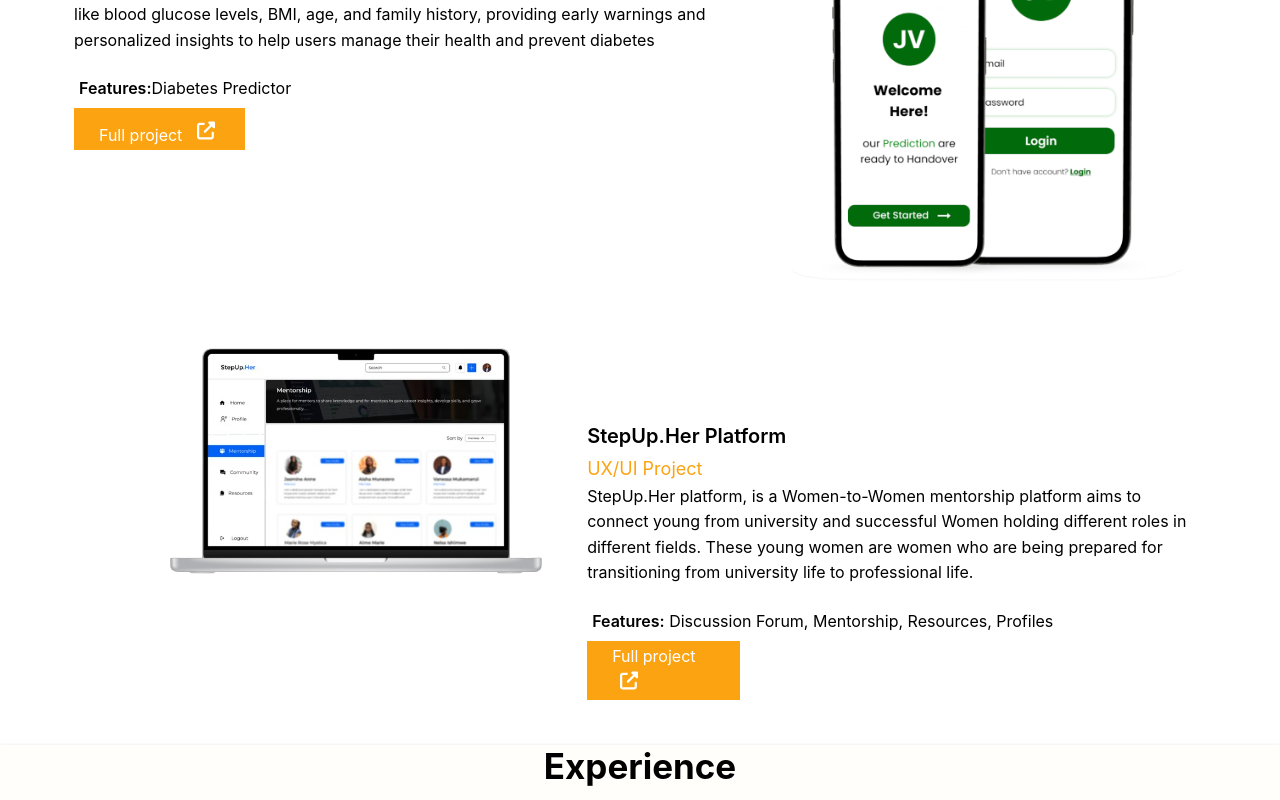
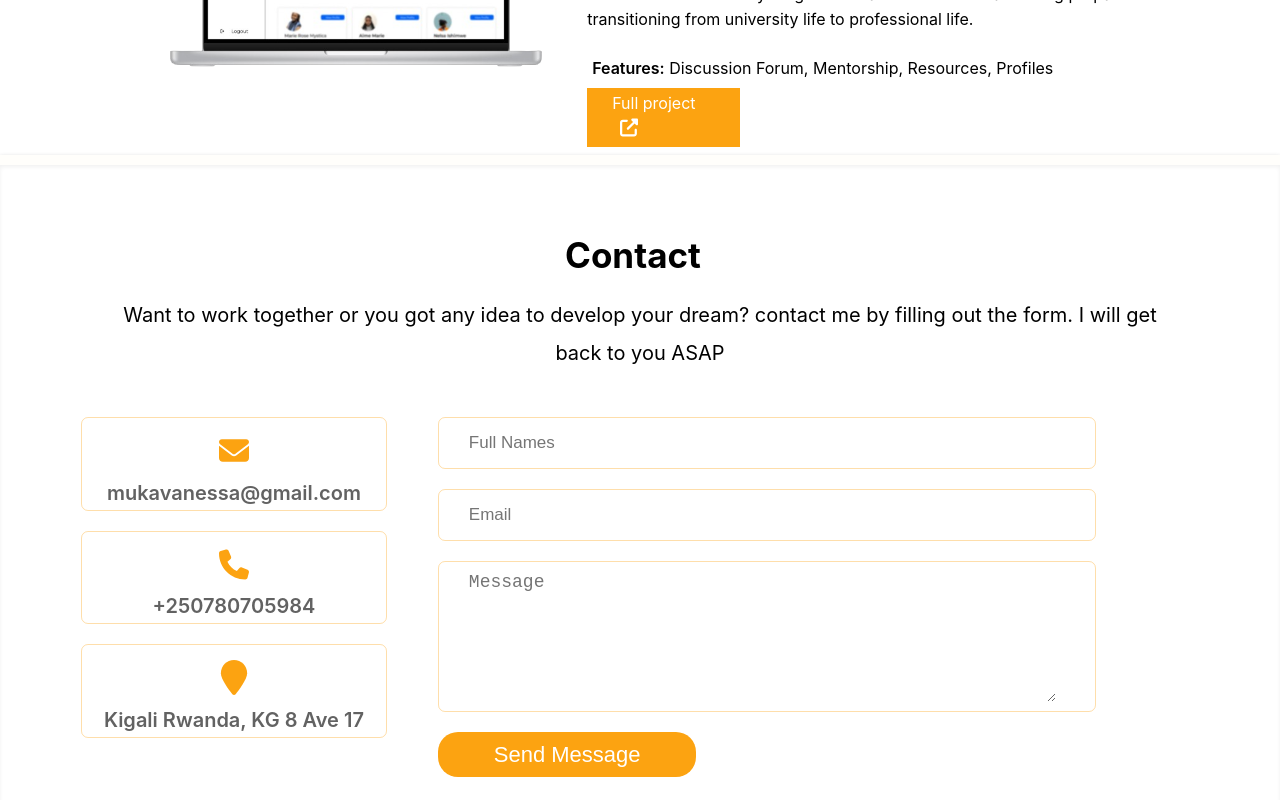
Before and after one commit to m-vanessa12/My-Portfolio, a React (Create React App) app: page / in a window 1280 px wide. Shown: the part 2720-3520 px from the top of the page. Built offline with nearby package versions, Linux system fonts and the light colour scheme.

Commit message:
commented experience section and diabetes project for now

```diff
--- a/src/experience/Experience.js
+++ b/src/experience/Experience.js
@@ -3,7 +3,7 @@
 const Experience = () => {
     return (
         <div className="experience" id='experience'>
-            <div className="experience-title">Experience</div>
+            {/* <div className="experience-title">Experience</div>
             <div className="experience-subtitle">I'm searching for fresh opportunities right now.
                 Check out some of my experience and work! Please get in touch with me if you appreciate
                 what you see and need help with a project. I'll reply to you soon!</div>
@@ -12,7 +12,7 @@
                 <div className="exp-btn">
                     <a href="https://drive.google.com/file/d/18xGwwQXo5kFdAQi6VYv80L_J1W70H90V/view?usp=sharing" target='_blanket'>
                     <button>Check More Projects
-                    </button></a></div>
+                    </button></a></div>               */}
              </div>
      );
 }
--- a/src/projects/MyWork.js
+++ b/src/projects/MyWork.js
@@ -36,7 +36,7 @@
 
             </div>
 
-            <div className="work-display">
+            {/* <div className="work-display">
 
                 <div className="work-description">
                     <div className="project-titles">Diabetes Prediction App</div>
@@ -60,14 +60,14 @@
                     <img src={diabites_predictor} alt="house keeping app" />
                 </div>
 
-            </div>
+            </div> */}
 
 
             <div className="work-display">
                 <div className="work-done">
                     <img src={mentorship} alt="Mentor.Me platform" />
                 </div>
-                <div className="work-description">
+                <div className="work-description2">
                     <div className="project-titles">StepUp.Her Platform</div>
                     <div className="project-subtitle">UX/UI Project</div>
                     <div className="description">StepUp.Her platform, is a Women-to-Women mentorship platform aims to connect young from university and successful Women
--- a/src/projects/work.css
+++ b/src/projects/work.css
@@ -65,8 +65,18 @@
     flex: 1.5;
     padding: 10px;
     background-color: #FFF;
-    height: auto;
+    height: 300px;
     margin-top: 5%;
+}
+
+/* --------FOR STEPUP-HER-------- */
+
+.work-description2{
+    flex: 1.5;
+    padding: 10px;
+    background-color: #FFF;
+    height: 250px;
+    margin-top: 1%;
 }
 
 .project-titles{
@@ -118,7 +128,7 @@
     color: #fff;
     font-size: 16px;
     text-decoration: none;
-    margin-bottom: -5%;
+    margin-top: -5%;
 }
 
 
@@ -150,8 +160,7 @@
         font-size: 18px;
     }
 
-    .work-display{
-        /* background-color: #FCA311; */
+    /* .work-display{
         width: 100%;
         height: auto;
         display: flex;
@@ -167,7 +176,7 @@
 
     .moree{
         width: 35%;
-    }
+    } */
 
 
 
```
